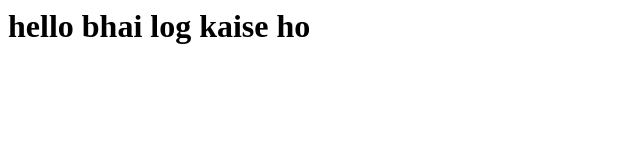
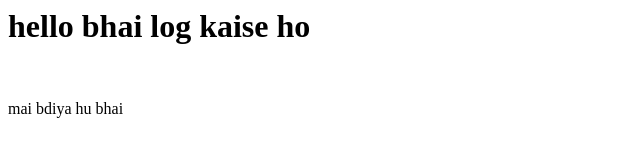
Before and after one commit to gaurav7chauhan/Try-git, a plain HTML site: page index.html in a window 1280 px wide. Shown: the whole page, without its empty margins (0-640 px from the left). Drawn offline with Linux system fonts and the light colour scheme.

Commit message:
add these p

```diff
--- a/index.html
+++ b/index.html
@@ -1 +1,3 @@
 <h1>hello bhai log kaise ho </h1>
+<br>
+<p>mai bdiya hu bhai</p>
```
Also changed, not shown: 1 other file.
